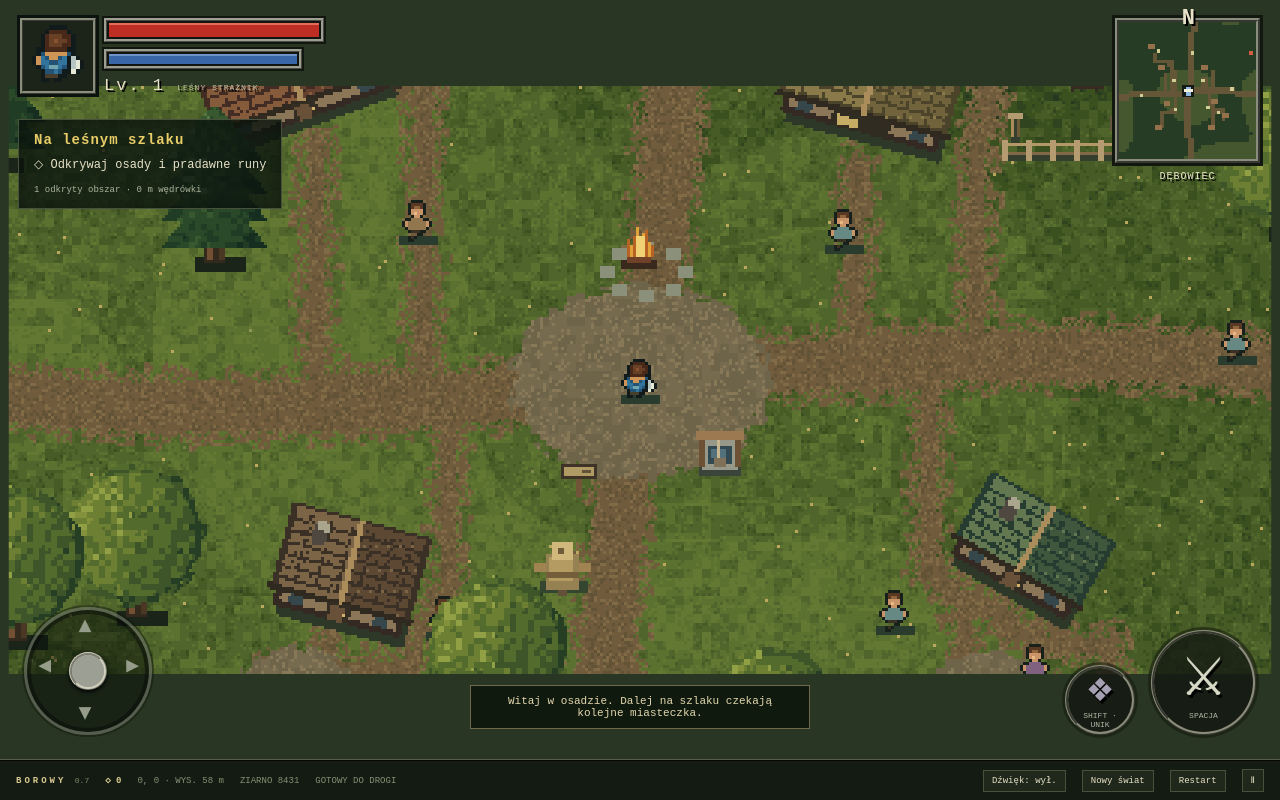
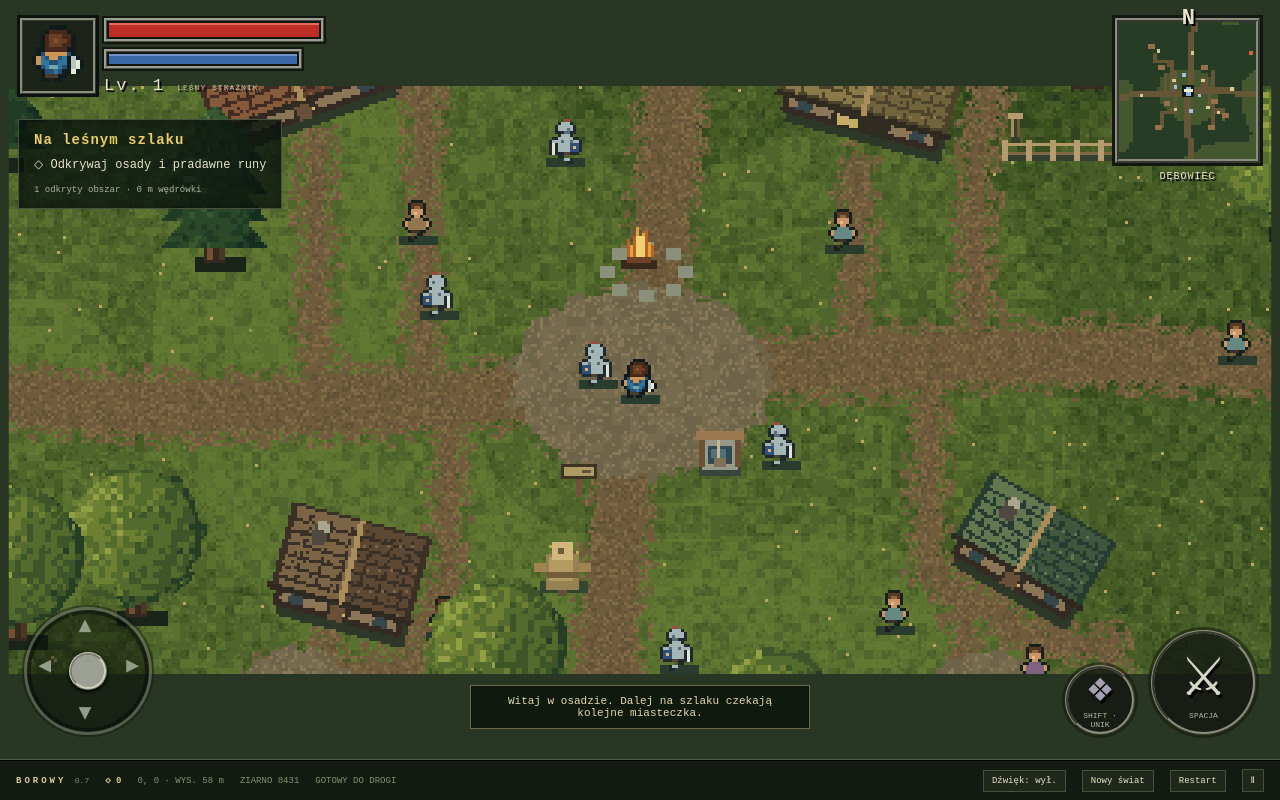
Before and after one commit to gerdax/orcfall, a website with bundled scripts: page index.html in a window 1280 px wide. Built offline with nearby package versions, Linux system fonts and the light colour scheme; animation ran at ten frames a second.

Commit message:
Dodaj pięciu patrolujących rycerzy do każdej wioski

```diff
--- a/index.html
+++ b/index.html
@@ -3,4 +3,4 @@
 <div class="quest-panel"><strong>Na leśnym szlaku</strong><p>◇ Odkrywaj osady i pradawne runy</p><small id="quest">Początek wyprawy</small></div>
 <div id="notice" role="status"></div><div class="touch-controls"><div id="stick" aria-label="Joystick ruchu"><b class="up">▴</b><b class="left">◂</b><b class="right">▸</b><b class="down">▾</b><span></span></div><div class="touch-actions"><button id="dash" aria-label="Unik">❖<small>SHIFT · UNIK</small></button><button id="attack" aria-label="Atak mieczem">⚔<small>SPACJA</small></button></div></div>
 <div id="overlay" hidden><span class="eyebrow">BOROWY</span><h2 id="pause-title">Las poczeka.</h2><p>WASD / strzałki — ruch<br>Spacja — miecz · Shift — unik</p><button id="resume">Wróć do gry →</button></div></div>
-<div class="game-bottom"><span class="brand">BOROWY <small>0.7</small></span><b id="runes">◇ 0</b><span id="coords"></span><span id="seed"></span><span id="state"></span><button id="sound" aria-pressed="false">Dźwięk: wył.</button><button id="new-world">Nowy świat</button><button id="reset">Restart</button><button id="pause" aria-label="Pauza">Ⅱ</button></div></section></main><script type="module" src="src/game.js?v=0.8.1"></script></body></html>
+<div class="game-bottom"><span class="brand">BOROWY <small>0.7</small></span><b id="runes">◇ 0</b><span id="coords"></span><span id="seed"></span><span id="state"></span><button id="sound" aria-pressed="false">Dźwięk: wył.</button><button id="new-world">Nowy świat</button><button id="reset">Restart</button><button id="pause" aria-label="Pauza">Ⅱ</button></div></section></main><script type="module" src="src/game.js?v=0.9.0"></script></body></html>
--- a/src/game.js
+++ b/src/game.js
@@ -1,6 +1,6 @@
 import {drawFishingGear} from './countryside.js';
 import {healAtWell} from './healing.js';
-import {Population,drawPerson,drawCorpse} from './population.js';
+import {Population,drawPerson,drawCorpse} from './population.js?v=0.9.0';
 import {drawCastle} from './castles.js';
 import {drawScenery} from './scenery.js';
 import {drawSettlement,isSettlementObject} from './settlements.js?v=0.8.1';
@@ -79,7 +79,7 @@ function drawMinimap(){
   if(!['house','inn','stable','castle-keep','castle-tower'].includes(o.type))continue;
   m.fillStyle=t.kind==='castle'?'#dcc389':'#94704b';m.fillRect(Math.round((o.x-left)/8)-2,Math.round((o.y-top)/8)-2,4,3);
  }
- for(const a of population.actors.values()){m.fillStyle=a.type==='orc'?'#d55d40':'#cfcd94';m.fillRect(Math.round((a.x-left)/8),Math.round((a.y-top)/8),2,2)}
+ for(const a of population.actors.values()){m.fillStyle=a.type==='orc'?'#d55d40':a.type==='knight'?'#a4bfdc':'#cfcd94';m.fillRect(Math.round((a.x-left)/8),Math.round((a.y-top)/8),2,2)}
  m.fillStyle='#151a14';m.fillRect(37,37,7,7);m.fillStyle='#8fb8df';m.fillRect(39,38,3,5);m.fillStyle='#f2efda';m.fillRect(38,39,5,2);
 }
 function frame(now){const dt=Math.min((now-last)/1000,1/30);last=now;if(!paused)update(dt);draw();requestAnimationFrame(frame)}
--- /dev/null
+++ b/src/knights.js
@@ -0,0 +1,28 @@
+import {collides} from './geometry.js';
+// Five stable identities per village, independent of chunk load order.
+export function villageKnights(town){
+ if(town.kind==='castle')return [];
+ const result=[],posts=[[0,-65],[65,0],[0,65],[-65,0],[0,20]];
+ for(let i=0;i<posts.length;i++){
+  const [px,py]=posts[i];let position;
+  for(let radius=0;radius<=120&&!position;radius+=8)for(let dy=-radius;dy<=radius&&!position;dy+=8)for(let dx=-radius;dx<=radius;dx+=8){
+   if(radius&&Math.max(Math.abs(dx),Math.abs(dy))!==radius)continue;
+   const x=town.x+px+dx,y=town.y+py+dy;
+   if(town.objects.some(o=>collides(x,y,o,9))||result.some(a=>Math.hypot(a.x-x,a.y-y)<16))continue;
+   position={x,y};break;
+  }
+  if(!position)throw new Error(`No knight post in village ${town.id}`);
+  result.push({id:`${town.id}:knight:${i}`,townId:town.id,type:'knight',...position,homeX:position.x,homeY:position.y,hp:6,dir:'down',moving:false,timer:0,cooldown:0,windup:0,flash:0,variant:i%3});
+ }
+ return result;
+}
+export function drawKnight(ctx,a,time){
+ const rows=['......rr........','.....oAAAo......','....oAAAAAo.....','....oAaAAAo.....','....ooaaooo.....','.....oAAAo......','...ooAAAAAoo....','..oAAaAAaAAAo...','..oBBBAAAAoWo...','..oBcBAAAAoWo...','..oBBBAAAAoWo...','...ooottttoWo...','.....oAAoo......','.....oo.oo......','................','................'];
+ const colors={o:'#20292c',A:'#a4b6b5',a:'#586b74',B:'#304f79',c:'#d4b974',r:'#994a3e',t:'#4d4136',W:'#dfe4d2'};
+ const x=Math.round(a.x)-8,y=Math.round(a.y)-8;ctx.fillStyle='#293c2d';ctx.fillRect(x+2,y+13,13,3);
+ for(let row=0;row<16;row++)for(let col=0;col<16;col++){
+  let p=rows[row][col];if(!colors[p])continue;if(a.dir==='up'&&row===4&&col>4&&col<10)p='A';
+  ctx.fillStyle=colors[p];const step=row>=12&&a.moving?(col<8?1:-1)*(Math.floor(time*7)%2?1:-1):0;
+  ctx.fillRect(x+(a.dir==='left'?15-col:col),y+row+step,1,1);
+ }
+}
--- a/src/population.js
+++ b/src/population.js
@@ -1,3 +1,4 @@
+import {villageKnights,drawKnight} from './knights.js';
 import {hash} from './world.js';
 import {collides} from './geometry.js';
 import {moveActor} from './hero.js';
@@ -6,9 +7,14 @@ export class Population{
  constructor(){this.corpses=[];this.actors=new Map();this.defeated=new Set();this.loaded=new Set()}
  sync(world,chunks){
   const present=new Set(chunks.map(c=>`${c.cx}:${c.cy}`));
-  for(const [id,a] of this.actors)if(!present.has(a.chunk)){this.actors.delete(id)}
+  for(const [id,a] of this.actors)if(a.type!=='knight'&&!present.has(a.chunk)){this.actors.delete(id)}
   for(const key of this.loaded)if(!present.has(key))this.loaded.delete(key);
   const obstacles=chunks.flatMap(c=>c.objects);
+  const towns=new Map();
+  for(const c of chunks)for(const t of world.townsIn(c.x,c.y,c.x+128,c.y+128))if(t.kind!=='castle')towns.set(t.id,t);
+  for(const [id,a] of this.actors)if(a.type==='knight'&&!towns.has(a.townId))this.actors.delete(id);
+  for(const town of towns.values())if(!this.actors.has(`${town.id}:knight:0`))for(const a of villageKnights(town))this.actors.set(a.id,{...a,patrolObstacles:town.objects});
+
   for(const c of chunks){const key=`${c.cx}:${c.cy}`;if(this.loaded.has(key))continue;this.loaded.add(key);
    const town=world.townAt(c.x+64,c.y+64),human=!!town;
    if(hash(c.cx,c.cy,world.seed+901)>(human?.85:.24))continue;
@@ -31,14 +37,14 @@ export class Population{
    if(hostile&&d<20){if(a.cooldown<=0)a.windup=.45;continue}
    if(a.timer<=0){const phase=hash(Math.floor(time/3),a.homeX|0,a.homeY|0)*Math.PI*2;a.targetX=a.homeX+Math.cos(phase)*(a.type==='human'?26:38);a.targetY=a.homeY+Math.sin(phase)*(a.type==='human'?26:38);a.timer=3}
    const dx=(hostile?hero.x:a.targetX??a.x)-a.x,dy=(hostile?hero.y:a.targetY??a.y)-a.y;
-   if(Math.hypot(dx,dy)>3){a.dir=Math.abs(dx)>Math.abs(dy)?dx>0?'right':'left':dy>0?'down':'up';a.moving=moveActor(a,dx,dy,dt,objects,null,null,hostile?36:a.type==='human'?13:17)}
+   if(Math.hypot(dx,dy)>3){a.dir=Math.abs(dx)>Math.abs(dy)?dx>0?'right':'left':dy>0?'down':'up';a.moving=moveActor(a,dx,dy,dt,a.patrolObstacles??objects,null,null,hostile?36:a.type==='human'?13:17)}
   }
  }
  strike(hero,angle,objects,time){let hits=0,kills=0;for(const [id,a] of this.actors){if(a.type!=='orc')continue;const d=Math.hypot(a.x-hero.x,a.y-hero.y),dir=Math.atan2(a.y-hero.y,a.x-hero.x)-angle;if(d<30&&(d<12||Math.cos(dir)>Math.cos(1.25))&&clearLine(hero,a,objects)){a.hp--;a.flash=time+.18;a.windup=0;a.cooldown=.5;hits++;if(a.hp<=0){this.corpses.push({...a,expiresAt:time+10});this.actors.delete(id);this.defeated.add(id);kills++}}}return {hits,kills}}
 }
 const HUMAN=['................','......oooo......','.....ohhhho.....','.....ohHHho.....','.....osssso.....','.....osSsso.....','......osso......','....ooccccoo....','...osccccccso...','...osccccccso...','....occcccco....','.....obbbbo.....','.....oboboo.....','.....oo.oo......','................','................'];
 const ORC=['................','.....oooooo.....','....ogGGGggo....','...ogGGGGGGgo...','...ogYgGGYggo...','....oggggggo....','....oWgggWo.....','...ootttttoo....','..ogotTTttogo...','..ogotttttogo...','...ootttttoo....','....obbbbbo.....','....obboobbo....','....ooo.ooo.....','................','................'];
-export function drawPerson(ctx,a,time){const orc=a.type==='orc',rows=orc?ORC:HUMAN,palette={o:'#17201b',h:'#593824',H:'#8f663c',s:'#c99568',S:'#e8b982',c:['#92764d','#806280','#668984'][a.variant],b:'#3a3024',g:'#486338',G:'#79914b',Y:'#e3c77b',W:'#ded3a4',t:'#483d2c',T:'#776044'};const x=Math.round(a.x)-8,y=Math.round(a.y)-8;ctx.fillStyle='#293c2d';ctx.fillRect(x+2,y+13,13,3);for(let r=0;r<16;r++)for(let c=0;c<16;c++){let p=rows[r][c];if(!palette[p])continue;if(a.dir==='up'&&r>3&&r<7)p=orc?'g':'h';ctx.fillStyle=time<a.flash?'#eee1bd':palette[p];const step=r>11&&a.moving?(Math.floor(time*7)%2?1:-1)*(c<8?1:-1):0;ctx.fillRect(x+c,y+r+step,1,1)}if(orc){ctx.fillStyle='#6e5840';ctx.fillRect(x+15,y+6,1,7);ctx.fillStyle='#a7ada0';ctx.fillRect(x+14,y+5,4,4);ctx.fillStyle='#182019';ctx.fillRect(x+2,y-5,13,3);ctx.fillStyle=a.windup>0?'#efb853':'#b44535';ctx.fillRect(x+3,y-4,Math.ceil(11*a.hp/3),1);if(a.windup>0){ctx.fillStyle='#efb853';ctx.fillRect(x+7,y-12,2,4);ctx.fillRect(x+7,y-7,2,1)}}}
+export function drawPerson(ctx,a,time){if(a.type==='knight'){drawKnight(ctx,a,time);return}const orc=a.type==='orc',rows=orc?ORC:HUMAN,palette={o:'#17201b',h:'#593824',H:'#8f663c',s:'#c99568',S:'#e8b982',c:['#92764d','#806280','#668984'][a.variant],b:'#3a3024',g:'#486338',G:'#79914b',Y:'#e3c77b',W:'#ded3a4',t:'#483d2c',T:'#776044'};const x=Math.round(a.x)-8,y=Math.round(a.y)-8;ctx.fillStyle='#293c2d';ctx.fillRect(x+2,y+13,13,3);for(let r=0;r<16;r++)for(let c=0;c<16;c++){let p=rows[r][c];if(!palette[p])continue;if(a.dir==='up'&&r>3&&r<7)p=orc?'g':'h';ctx.fillStyle=time<a.flash?'#eee1bd':palette[p];const step=r>11&&a.moving?(Math.floor(time*7)%2?1:-1)*(c<8?1:-1):0;ctx.fillRect(x+c,y+r+step,1,1)}if(orc){ctx.fillStyle='#6e5840';ctx.fillRect(x+15,y+6,1,7);ctx.fillStyle='#a7ada0';ctx.fillRect(x+14,y+5,4,4);ctx.fillStyle='#182019';ctx.fillRect(x+2,y-5,13,3);ctx.fillStyle=a.windup>0?'#efb853':'#b44535';ctx.fillRect(x+3,y-4,Math.ceil(11*a.hp/3),1);if(a.windup>0){ctx.fillStyle='#efb853';ctx.fillRect(x+7,y-12,2,4);ctx.fillRect(x+7,y-7,2,1)}}}
 
 // A flattened, sideways sprite, with a dropped axe, on the same pixel grid.
 export function drawCorpse(ctx,a,time){
```
Also changed, not shown: tests/knights.test.js (added, +25 -0 lines), README.md.
